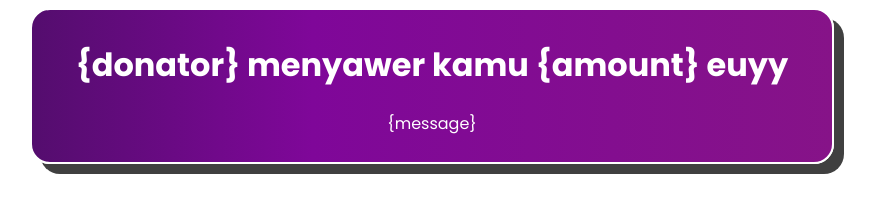
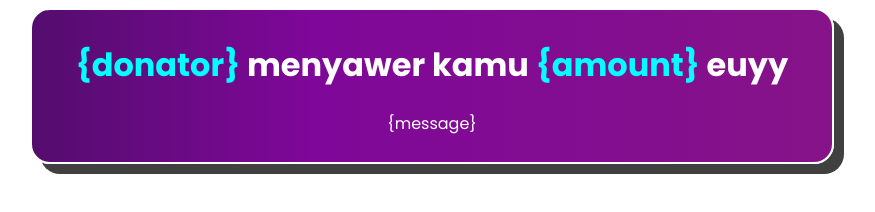
Before and after one commit to akbar-illust/SaweriaOverlay, a plain HTML site: page overlay-01.html in a window 1280 px wide. Shown: the whole page, without its empty margins (208-1083 px from the left). Drawn offline with Linux system fonts and the light colour scheme.

Commit message:
bruh, again

```diff
--- a/overlay-01.html
+++ b/overlay-01.html
@@ -37,6 +37,16 @@
             -moz-box-shadow: 10px 10px 0px 0px rgba(0, 0, 0, 0.75);
             box-shadow: 10px 10px 0px 0px rgba(0, 0, 0, 0.75);
         }
+
+        .donator {
+            font-weight: bold;
+            color: cyan;
+        }
+
+        .amount {
+            font-weight: bold;
+            color: cyan;
+        }
     </style>
 </head>
 
```
